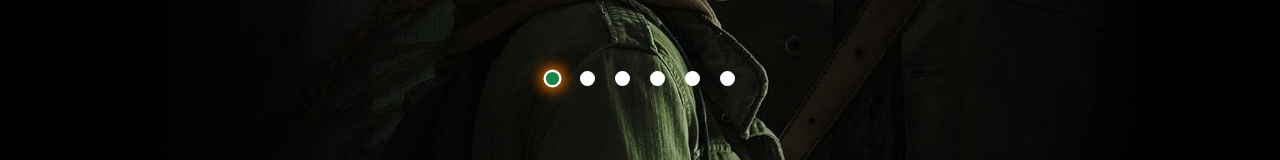
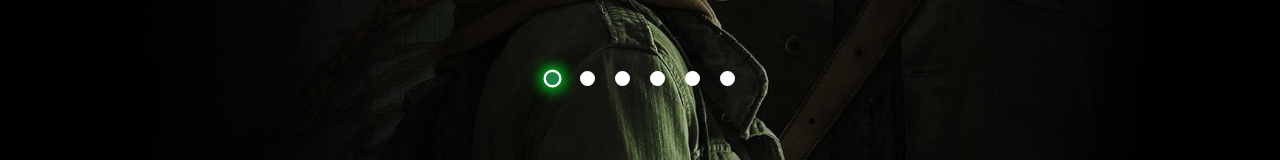
Before and after one commit to juliomar22/carrossel-the-last-of-us, a plain HTML site: page index.html in a window 1280 px wide. In both pictures the pointer is over the button 552 px from the left and 644 px from the top of the page. Shown: the part 566-726 px from the top of the page. Drawn offline with Linux system fonts and the light colour scheme.

Commit message:
troca de cor hover botão

```diff
--- a/src/css/estilos.css
+++ b/src/css/estilos.css
@@ -53,7 +53,7 @@ main:after {
 }
 
 .botoes-carrossel .botao:hover {
-	box-shadow:  0 0 1em #ffd700, 0 0 1em #ff0000;
+	box-shadow:  0 0 1em #03df21, 0 0 1em #00ff2a;
 	transform: scale(1.2);
 }
 
```
